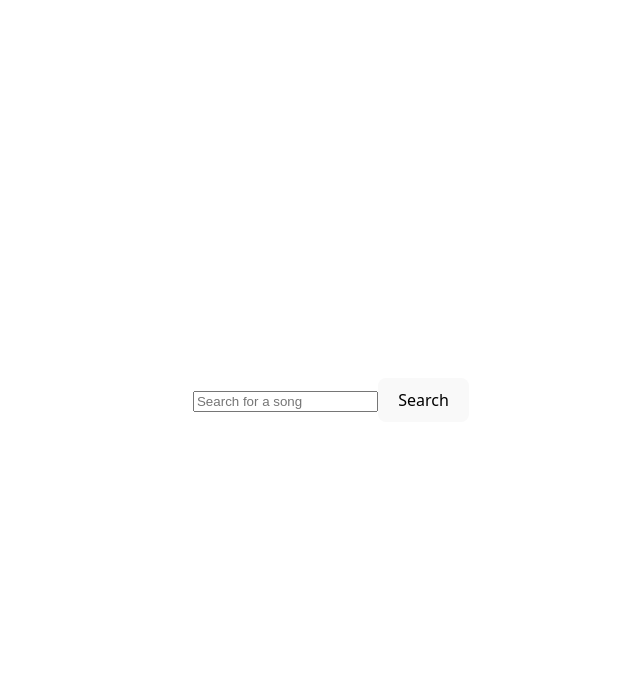
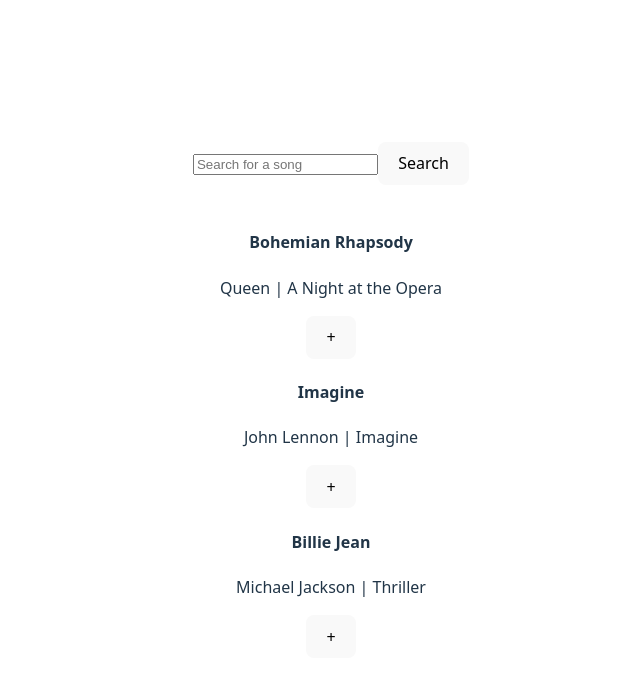
Before and after one commit to nanasekyere/Jammmin, a React app: page / in a window 1280 px wide. Shown: the top 680 px of the page, without its empty margins (309-949 px from the left). Built offline with nearby package versions, Linux system fonts and the light colour scheme; the HTML template or start-up script is replaced by a standard one.

Commit message:
Added Song results with a song cell with mock data

```diff
--- a/src/components/App/App.jsx
+++ b/src/components/App/App.jsx
@@ -2,6 +2,7 @@ import { useState } from 'react'
 
 import './App.css'
 import SearchBar from '../SearchBar/SearchBar.jsx'
+import SearchResults from '../SearchResults/SearchResults.jsx'
 
 function App() {
 
@@ -12,6 +13,10 @@ function App() {
   return (
     <>
     <SearchBar onSearch={handleSearch} />
+
+    <br />
+
+    <SearchResults />
     </>
   )
 }
--- a/src/components/SearchResults/SearchResults.jsx
+++ b/src/components/SearchResults/SearchResults.jsx
@@ -0,0 +1,45 @@
+import { useState, useEffect } from "react";
+import { get } from "../../utilities";
+
+import SongCell from "./SongCell";
+
+function SearchResults({searchValue}) {
+    const [songs, setSongs] = useState([{
+    id: 1,
+    title: "Bohemian Rhapsody",
+    artist: "Queen",
+    album: "A Night at the Opera"
+  },
+  {
+    id: 2,
+    title: "Imagine",
+    artist: "John Lennon",
+    album: "Imagine"
+  },
+  {
+    id: 3,
+    title: "Billie Jean",
+    artist: "Michael Jackson",
+    album: "Thriller"
+  }]);
+    const endpoint = "/search/ " + searchValue
+
+    // useEffect(() => {
+    //     const response = get(endpoint).data
+    //     setSongs((prev) => [prev])
+    // }, [searchValue])
+
+    return (
+        <>
+            { songs.map((song) => {
+                return (
+                    <div key={song.id}>
+                        <SongCell song={song}/>
+                    </div>
+            );
+            }) }
+        </>
+    )
+}
+
+export default SearchResults
--- /dev/null
+++ b/src/components/SearchResults/SongCell.jsx
@@ -0,0 +1,13 @@
+
+function SongCell({song}) {
+    return (
+        <span>
+            <h4>{song.title}</h4>
+            <p>{song.artist} | {song.album}</p>
+
+            <button className="addSong">+</button>
+        </span>
+    )
+}
+
+export default SongCell
--- /dev/null
+++ b/src/utilities.js
@@ -0,0 +1,4 @@
+export function get(endpoint) {
+    const response = {data: {}}
+    return response;
+}
```
